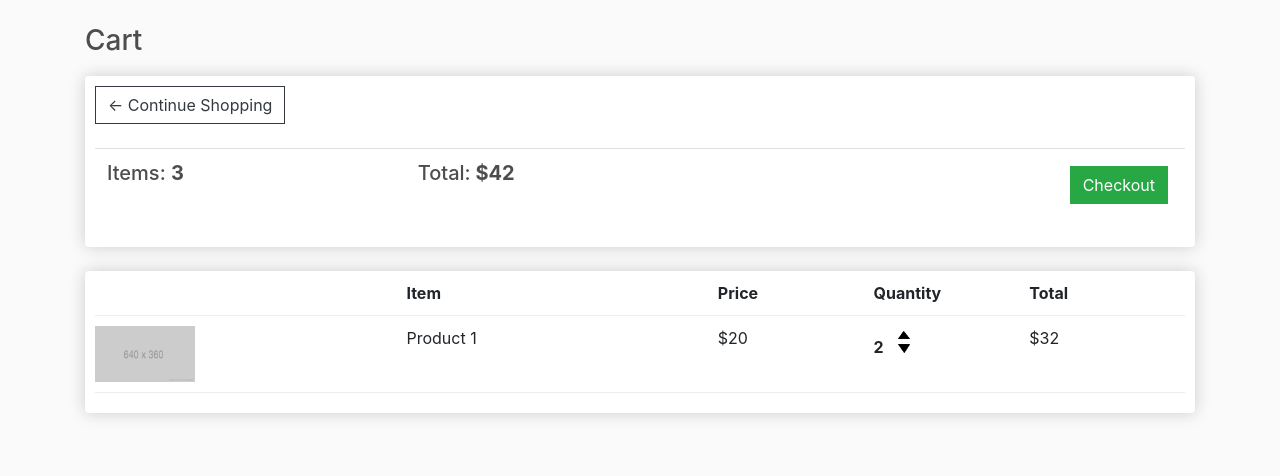
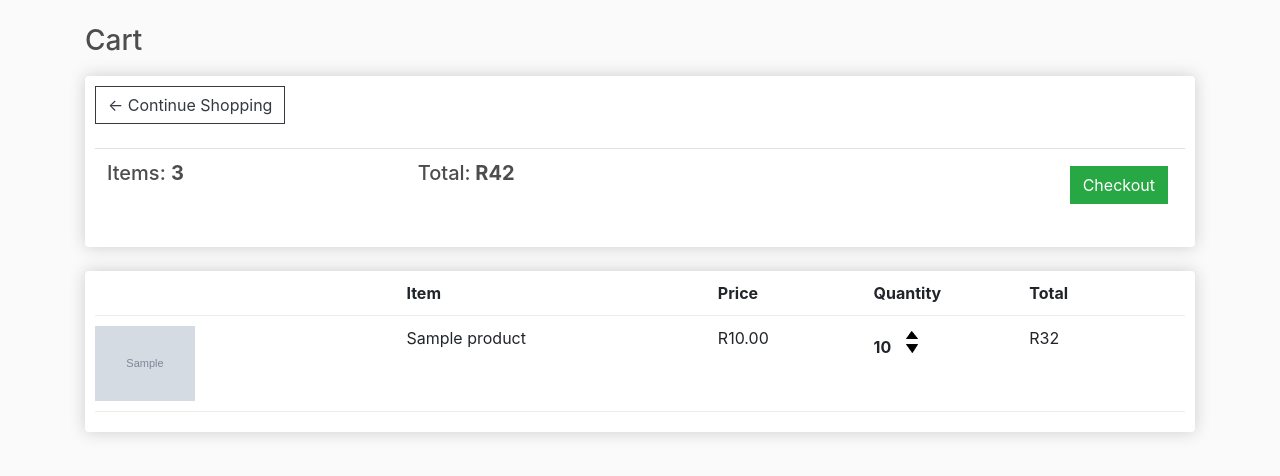
Before and after one commit to ProkingK/E-Commerce_Website, a Django app: template store/templates/store/cart.html in a window 1280 px wide. Shown: the part 57-533 px from the top of the page. Run offline with Django 3.2, Linux system fonts and the light colour scheme; the template is opened without the code that fills it: most values are stand-ins (such as "Sample title", 1, 10 or a date in 2020); grey boxes marked "Sample" are stand-in pictures; lists and menus that the app fills with data are empty; some libraries are stand-ins or nearby versions.

Commit message:
Rendering cart data

```diff
--- a/store/templates/store/cart.html
+++ b/store/templates/store/cart.html
@@ -14,7 +14,7 @@
 				<table class="table">
 					<tr>
 						<th><h5>Items: <strong>3</strong></h5></th>
-						<th><h5>Total:<strong> $42</strong></h5></th>
+						<th><h5>Total:<strong> R42</strong></h5></th>
 						<th>
 							<a  style="float:right; margin:5px;" class="btn btn-success" href="{% url 'checkout' %}">Checkout</a>
 						</th>
@@ -33,20 +33,22 @@
 					<div style="flex:1"><strong>Total</strong></div>
 				</div>
 
+				{% for item in items %}
 				<div class="cart-row">
-					<div style="flex:2"><img class="row-image" src="{% static 'images/placeholder.png' %}"></div>
-					<div style="flex:2"><p>Product 1</p></div>
-					<div style="flex:1"><p>$20</p></div>
+					<div style="flex:2"><img class="row-image" src="{{item.product.imageURL}}"></div>
+					<div style="flex:2"><p>{{item.product.name}}</p></div>
+					<div style="flex:1"><p>R{{item.product.price|floatformat:2}}</p></div>
 					<div style="flex:1">
-						<p class="quantity">2</p>
+						<p class="quantity">{{item.quantity}}</p>
 						<div class="quantity">
 							<img class="chg-quantity" src="{% static  'images/arrow-up.png' %}">
 
 							<img class="chg-quantity" src="{% static  'images/arrow-down.png' %}">
 						</div>
 					</div>
-					<div style="flex:1"><p>$32</p></div>
+					<div style="flex:1"><p>R32</p></div>
 				</div>
+				{% endfor %}
 
 			</div>
 		</div>
```
Also changed, not shown: store/views.py (+9 -2 lines), db.sqlite3.
